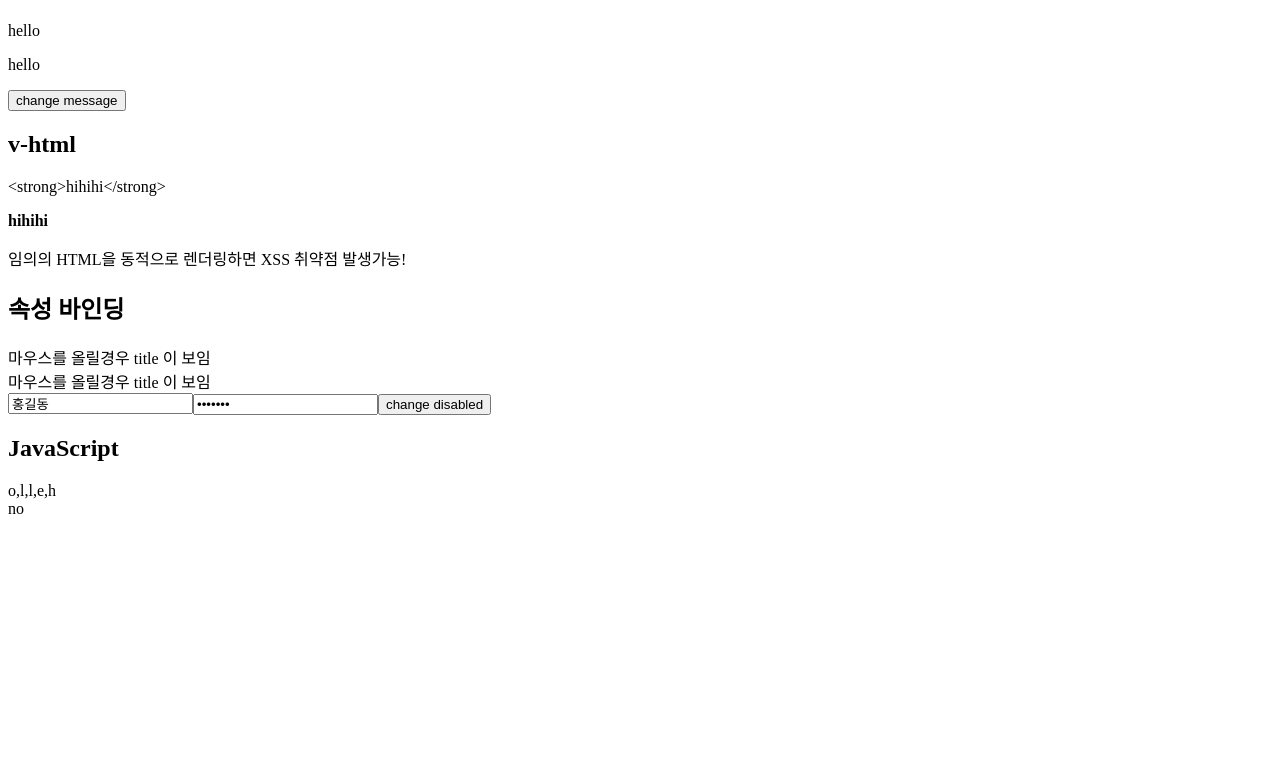
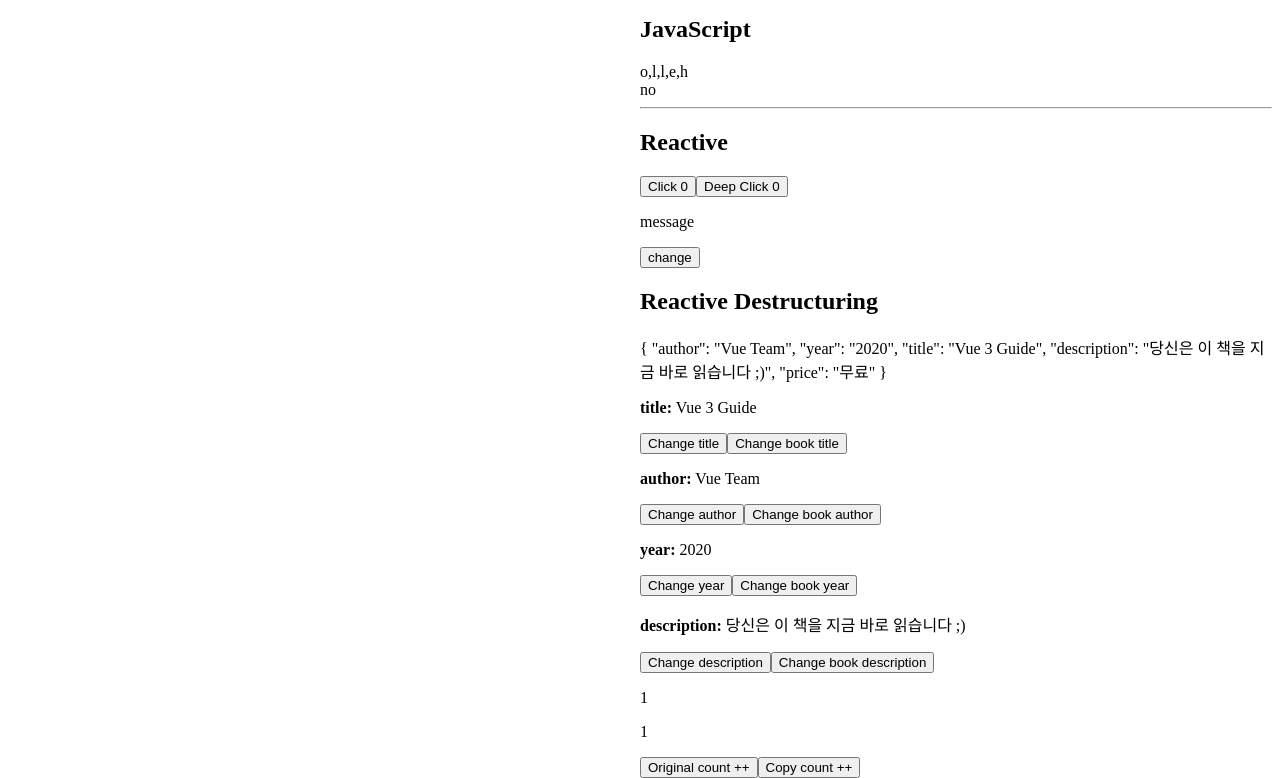
Before and after one commit to zeroest/vuejs, a Vue app in the folder vue-basic/board-sample/: page / in a window 1280 px wide. Shown: the part 517-1295 px from the top of the page. Before the commit the page ends 1043 px from the top, so only its background shows below. Built offline with nearby package versions, Linux system fonts and the light colour scheme.

Commit message:
reactivity

```diff
--- /dev/null
+++ b/vue-basic/board-sample/public/2column_layout.css
@@ -0,0 +1,11 @@
+.column {
+    float: left;
+    width: 50%;
+}
+
+/* Clear floats after the columns */
+.row:after {
+    content: "";
+    display: table;
+    clear: both;
+}
--- a/vue-basic/board-sample/src/App.vue
+++ b/vue-basic/board-sample/src/App.vue
@@ -9,10 +9,16 @@ import LifecycleHooks from '@/components/2-composition_api/LifecycleHooks.vue';
 import SetupHook from '@/components/3-setup_hook/SetupHook.vue';
 // template syntax
 import TemplateSyntax from '@/components/4-template_syntax/TemplateSyntax.vue';
+// reactive
+import Reactive from '@/components/5-reactive/Reactive.vue';
+import ReactiveRef from '@/components/5-reactive/ReactiveRef.vue';
+import ReactiveDestructuring from '@/components/5-reactive/ReactiveDestructuring.vue';
+import ReactiveReadonly from '@/components/5-reactive/ReactiveReadonly.vue';
 </script>
 
 <template>
 	<div>Hello Vue3</div>
+	<div class="column">
 		<hr />
 		<CounterCompositionApi></CounterCompositionApi>
 		<hr />
@@ -20,10 +26,20 @@ import TemplateSyntax from '@/components/4-template_syntax/TemplateSyntax.vue';
 		<hr />
 		<ReactivityApi></ReactivityApi>
 		<LifecycleHooks></LifecycleHooks>
+	</div>
+	<div class="column">
 		<hr />
 		<SetupHook title1="testTitle1" title2="testTitle2"></SetupHook>
 		<hr />
 		<TemplateSyntax></TemplateSyntax>
+		<hr />
+		<Reactive></Reactive>
+		<ReactiveRef></ReactiveRef>
+		<ReactiveDestructuring></ReactiveDestructuring>
+		<ReactiveReadonly></ReactiveReadonly>
+	</div>
 </template>
 
-<style></style>
+<style>
+@import '@/../public/2column_layout.css';
+</style>
--- /dev/null
+++ b/vue-basic/board-sample/src/components/5-reactive/Reactive.vue
@@ -0,0 +1,42 @@
+<!--https://gymcoding.notion.site/a0565cf4a00341a78da7f5bf7180fd6e-->
+<template>
+	<div>
+		<h2>Reactive</h2>
+		<button @click="increment">Click {{ state.count }}</button>
+		<button @click="increment">Deep Click {{ state.deep.count }}</button>
+	</div>
+</template>
+
+<script>
+import { reactive } from 'vue';
+
+export default {
+	// options api 에서 객체선언시 data 옵션을 사용하는데
+	// 내부적으로 반환된 객체는 reactive로 감싸진다
+	// data() {
+	// 	return {};
+	// },
+
+	setup() {
+		// reactive는 객체나 배열과 같은 레퍼런스 타입을 반응형 객체로 만들 수 있다
+		// primitive 타입은 ref 함수로 @see ./ReactiveRef.vue
+		const state = reactive({
+			count: 0,
+			deep: {
+				count: 0,
+			},
+		});
+		const increment = () => {
+			state.count++;
+			state.deep.count--;
+		};
+
+		return {
+			state,
+			increment,
+		};
+	},
+};
+</script>
+
+<style lang="scss" scoped></style>
--- /dev/null
+++ b/vue-basic/board-sample/src/components/5-reactive/ReactiveDestructuring.vue
@@ -0,0 +1,71 @@
+<template>
+	<div>
+		<h2>Reactive Destructuring</h2>
+
+		<p>{{ book }}</p>
+		<p><strong>title:</strong> {{ title }}</p>
+		<p>
+			<button @click="title = title + '!!!'">Change title</button>
+			<button @click="book.title = book.title + '!!!'">
+				Change book title
+			</button>
+		</p>
+		<p><strong>author:</strong> {{ author }}</p>
+		<p>
+			<button @click="author = author + '!!!'">Change author</button>
+			<button @click="book.author = book.author + '!!!'">
+				Change book author
+			</button>
+		</p>
+		<p><strong>year:</strong> {{ year }}</p>
+		<p>
+			<button @click="year = year + '!!!'">Change year</button>
+			<button @click="book.year = book.year + '!!!'">Change book year</button>
+		</p>
+		<p><strong>description:</strong> {{ description }}</p>
+		<p>
+			<button @click="description = description + '!!!'">
+				Change description
+			</button>
+			<button @click="book.description = book.description + '!!!'">
+				Change book description
+			</button>
+		</p>
+	</div>
+</template>
+
+<script>
+import { reactive, toRef, toRefs } from 'vue';
+
+export default {
+	setup() {
+		const book = reactive({
+			author: 'Vue Team',
+			year: '2020',
+			title: 'Vue 3 Guide',
+			description: '당신은 이 책을 지금 바로 읽습니다 ;)',
+			price: '무료',
+		});
+
+		// 구조분해 (destructuring) 으로 인해서 author, title 은 재할당! 된 상태 이므로 reactive 반응성을 잃는다
+		let { author, title } = book;
+
+		// https://ko.vuejs.org/api/reactivity-utilities.html#toref
+		// https://ko.vuejs.org/api/reactivity-utilities.html#torefs
+		let { year, price } = toRefs(book);
+
+		let description = toRef(book, 'description');
+
+		return {
+			book,
+			author,
+			title,
+			year,
+			price,
+			description,
+		};
+	},
+};
+</script>
+
+<style lang="scss" scoped></style>
--- /dev/null
+++ b/vue-basic/board-sample/src/components/5-reactive/ReactiveReadonly.vue
@@ -0,0 +1,38 @@
+<template>
+	<div>
+		<p>{{ original.count }}</p>
+		<p>{{ copy.count }}</p>
+		<button @click="original.count++">Original count ++</button>
+		<button @click="copy.count++">Copy count ++</button>
+	</div>
+</template>
+
+<script>
+import { reactive, readonly } from 'vue';
+
+export default {
+	setup() {
+		// https://ko.vuejs.org/api/reactivity-core.html#readonly
+		const original = reactive({ count: 0 });
+
+		const copy = readonly(original);
+
+		// 원본이 변이되면 복사본에 의존하는 watch 도 트리거
+		original.count++;
+
+		// 복사본을 변이하려고 하면 경고와 함께 실패
+		console.log('============= change copyed readonly value ===============');
+		copy.count++; // [Vue warn] Set operation on key "count" failed: target is readonly.
+		console.log('============= change copyed readonly value ===============');
+
+		// A 컴포넌트에서 생성한 객체를 B 컴포넌트에서 변경하지 못하게 할때 사용할 수 있다
+
+		return {
+			original,
+			copy,
+		};
+	},
+};
+</script>
+
+<style lang="scss" scoped></style>
--- /dev/null
+++ b/vue-basic/board-sample/src/components/5-reactive/ReactiveRef.vue
@@ -0,0 +1,55 @@
+<template>
+	<div>
+		<!--    return 된 ref 객체는 내부적으로 unwrapping 됨, 따라서 template 에서 msg.value 처리할 필요 없음-->
+		<p>{{ message }}</p>
+		<button @click="changeMsg">change</button>
+	</div>
+</template>
+
+<script>
+import { reactive, ref } from 'vue';
+
+export default {
+	setup() {
+		// reactive 함수는 객체나 배열과 같이 레퍼런스 타입의 반응형 상태,반응형 개체를 선언하는 함수이기 때문에 동작하지 않음
+		// let message = reactive('message');
+		// console.log('message', message);
+		// console.log('message typeof', typeof message); // message typeof string
+
+		let message = ref('message');
+		console.log('message', message); // RefImpl {dep: Dep, __v_isRef: true, __v_isShallow: false, _rawValue: 'message', _value: 'message'}
+		// ref 함수는 reference 의미로 결국 아래와 같은 의미를 가짐
+		// let message = reactive({
+		// 	value: 'message',
+		// });
+		const changeMsg = () => {
+			// message = message + '!';
+			message.value = message.value + '!';
+		};
+
+		// ref 를 객체에서 사용
+		// ref 로 선언한 데이터를 반응형 객체의 속성으로 주입하게 되면 자동으로 unwrapping 된다
+		const count = ref(0);
+		const state = reactive({
+			count,
+		});
+		count.value++;
+		console.log('count.value: ', count.value); // count.value:  1
+		console.log('state.count.value ', state.count.value); // state.count.value undefined
+		console.log('state.count.value ', state.count); // state.count.value  1
+
+		// ref 를 배열에서 사용
+		const arr = reactive([message]);
+		console.log('arr[0] ', arr[0]); // RefImpl {dep: Dep, __v_isRef: true, __v_isShallow: false, _rawValue: 'message', _value: 'message'}
+		console.log('arr[0].value ', arr[0].value); // message
+
+		return {
+			// return 된 ref 객체는 내부적으로 unwrapping 됨, 따라서 template 에서 msg.value 처리할 필요 없음
+			message,
+			changeMsg,
+		};
+	},
+};
+</script>
+
+<style lang="scss" scoped></style>
```
Also changed, not shown: 1 other file (tests, documents, lock files or other folders). Lines whose indentation alone changed are shown as unchanged.
